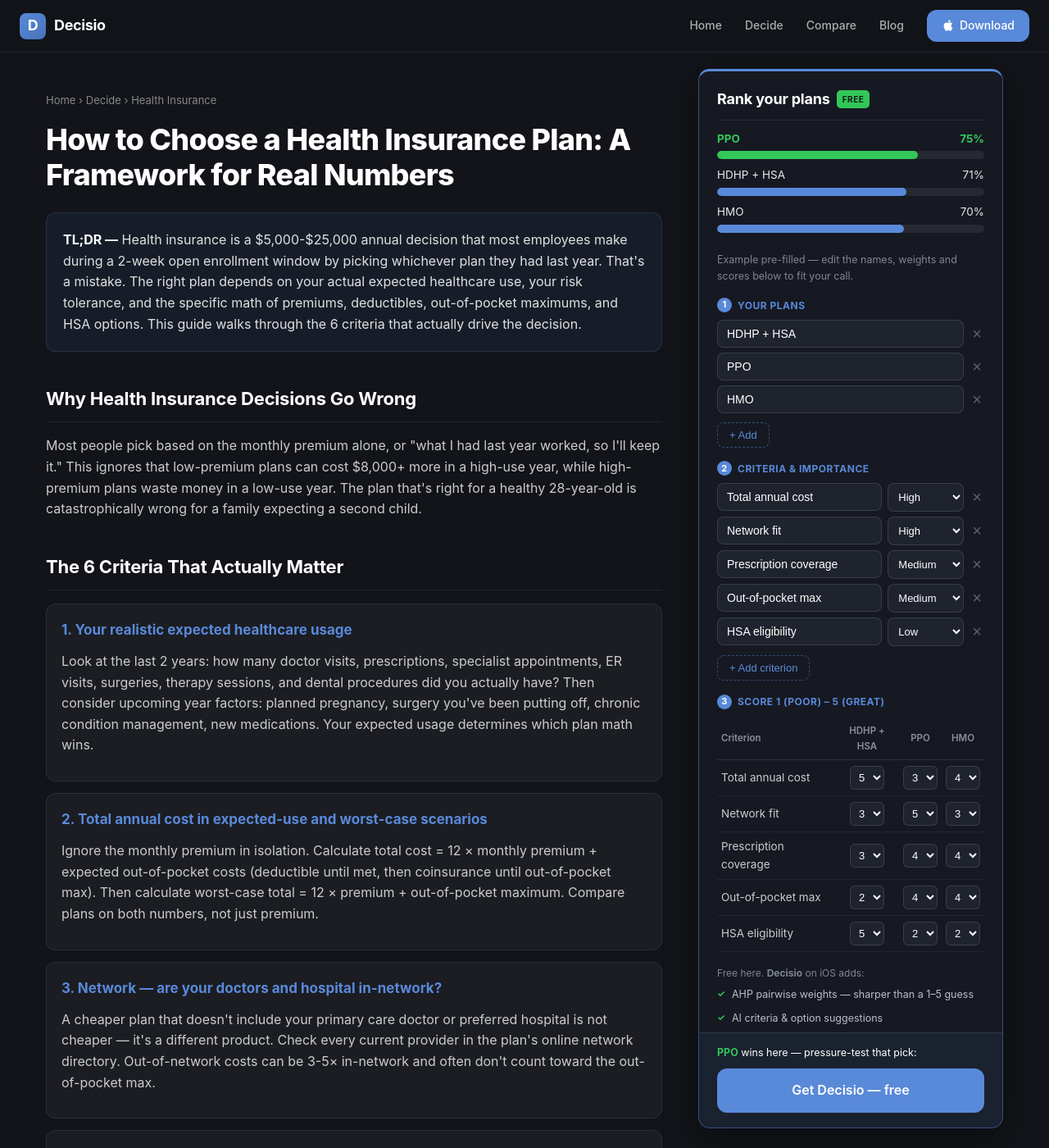
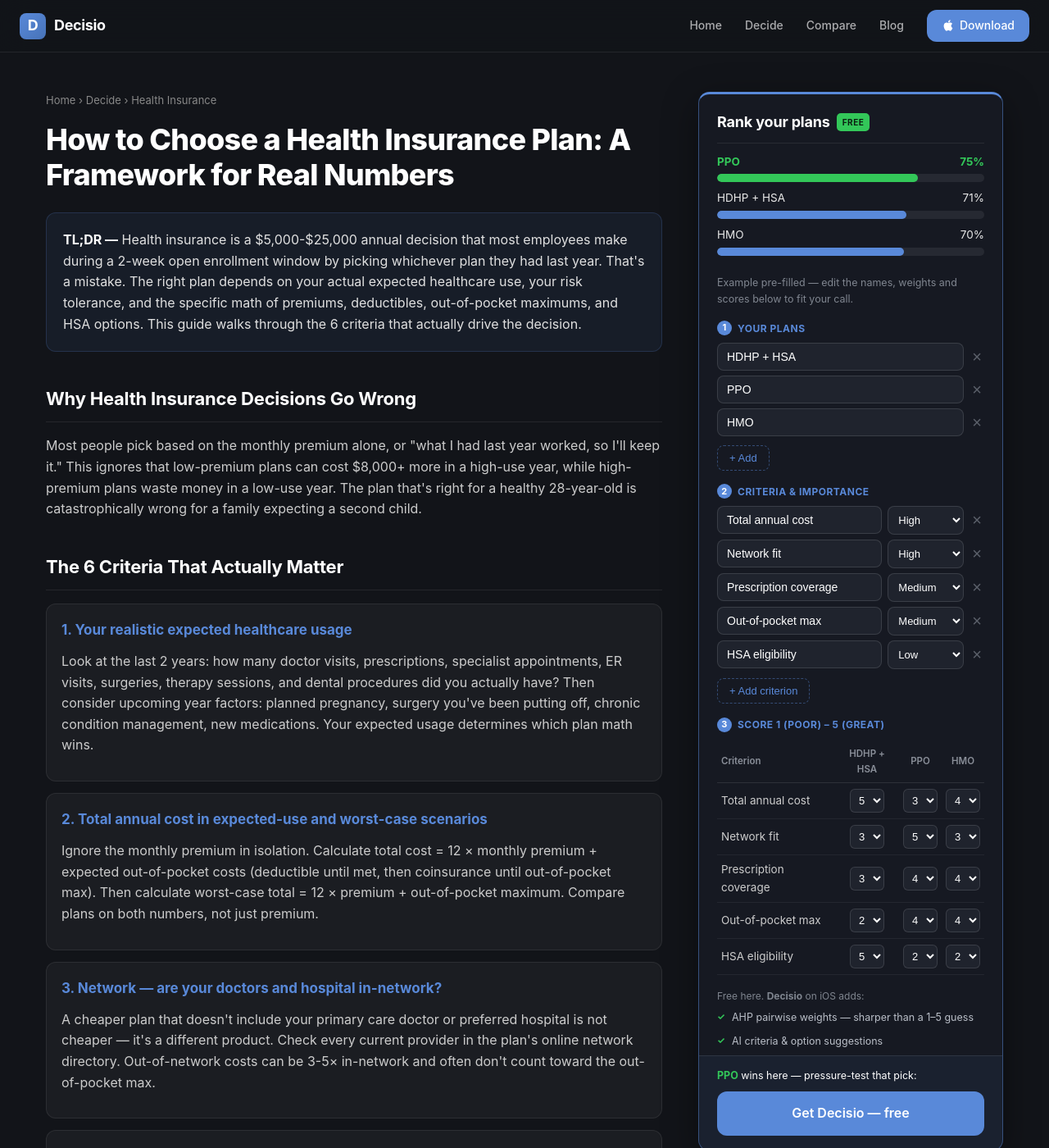
Before and after one commit to decisio-app/decisio-app.github.io, a Jekyll site: the page built from decide/health-insurance.html, in a window 1280 px wide and 1400 px high. Shown: the whole window at 82% size. Built offline with Jekyll 4.4.1, drawn with Linux system fonts in a browser that asks for light colours.

Commit message:
fix(site): center feature emoji icons; align calculator rail with the H1
- .feature-icon / .step-number / .credibility-icon: add line-height:1 so
  the emoji sits centred in its box instead of drifting to the top-left.
- calc rail desktop top margin 20px -> 48px so the card starts level with
  the article headline, not floating up near the nav.

Co-Authored-By: Claude Sonnet 5 <noreply@anthropic.com>
Claude-Session: https://claude.ai/code/session_017zK86V8Go4U7EnhRenj7RS

```diff
--- a/_includes/calc-rail-styles.html
+++ b/_includes/calc-rail-styles.html
@@ -14,7 +14,7 @@
   .decide-shell{display:grid;grid-template-columns:minmax(0,1fr) 372px;gap:44px;align-items:start;max-width:1216px;margin:0 auto;padding:0 24px}
   .decide-rail{order:0}
   .decide-main .container{max-width:none;margin:0;padding:24px 0}
-  .calc-wrap{top:84px;margin:20px 0}
+  .calc-wrap{top:84px;margin:48px 0 0}
   .calc-wrap > summary{display:none}
   .calc-wrap .calc{border-radius:14px;max-height:calc(100vh - 108px)}
   .calc-wrap .calc-title{display:flex}
--- a/index.html
+++ b/index.html
@@ -887,6 +887,7 @@ img {
   align-items: center;
   justify-content: center;
   font-size: 28px;
+  line-height: 1;
   position: relative;
 }
 
@@ -968,7 +969,8 @@ img {
   display: flex;
   align-items: center;
   justify-content: center;
-  font-size: 22px;
+  font-size: 24px;
+  line-height: 1;
   margin-bottom: 16px;
 }
 
@@ -1283,6 +1285,7 @@ img {
   align-items: center;
   justify-content: center;
   font-size: 28px;
+  line-height: 1;
 }
 
 .credibility-title {
```
